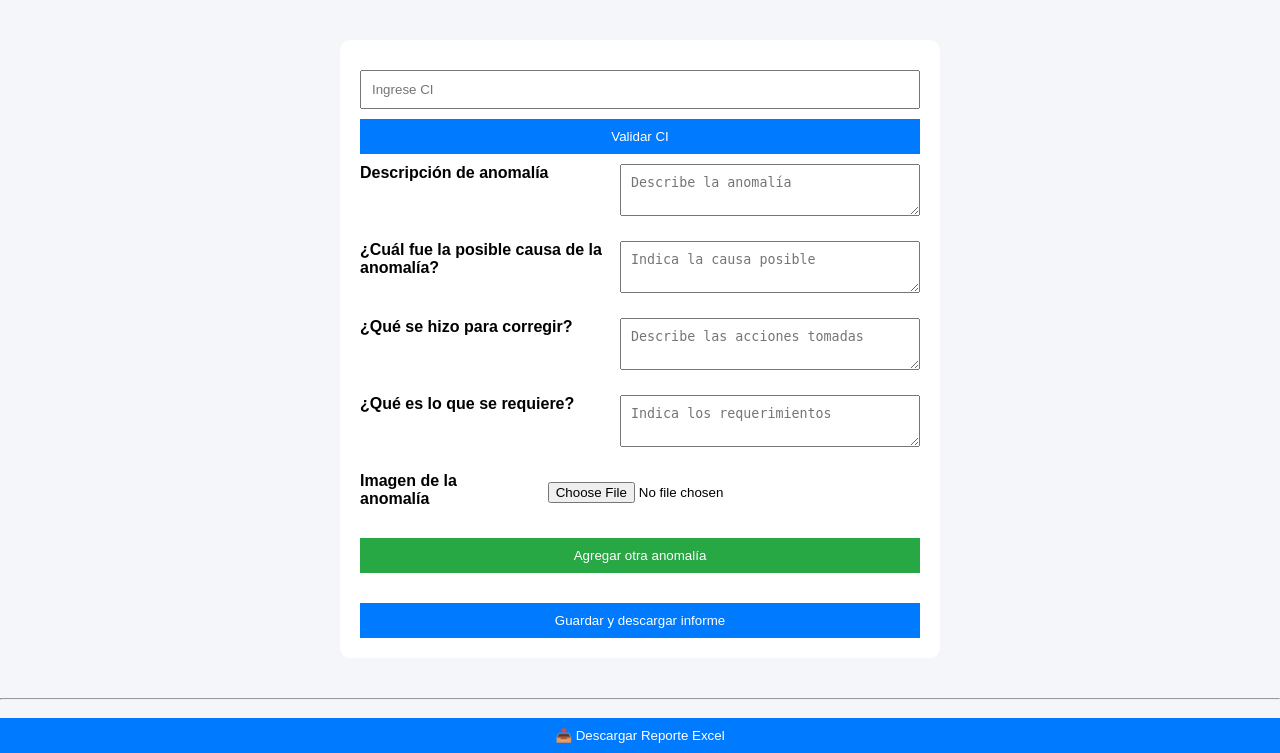
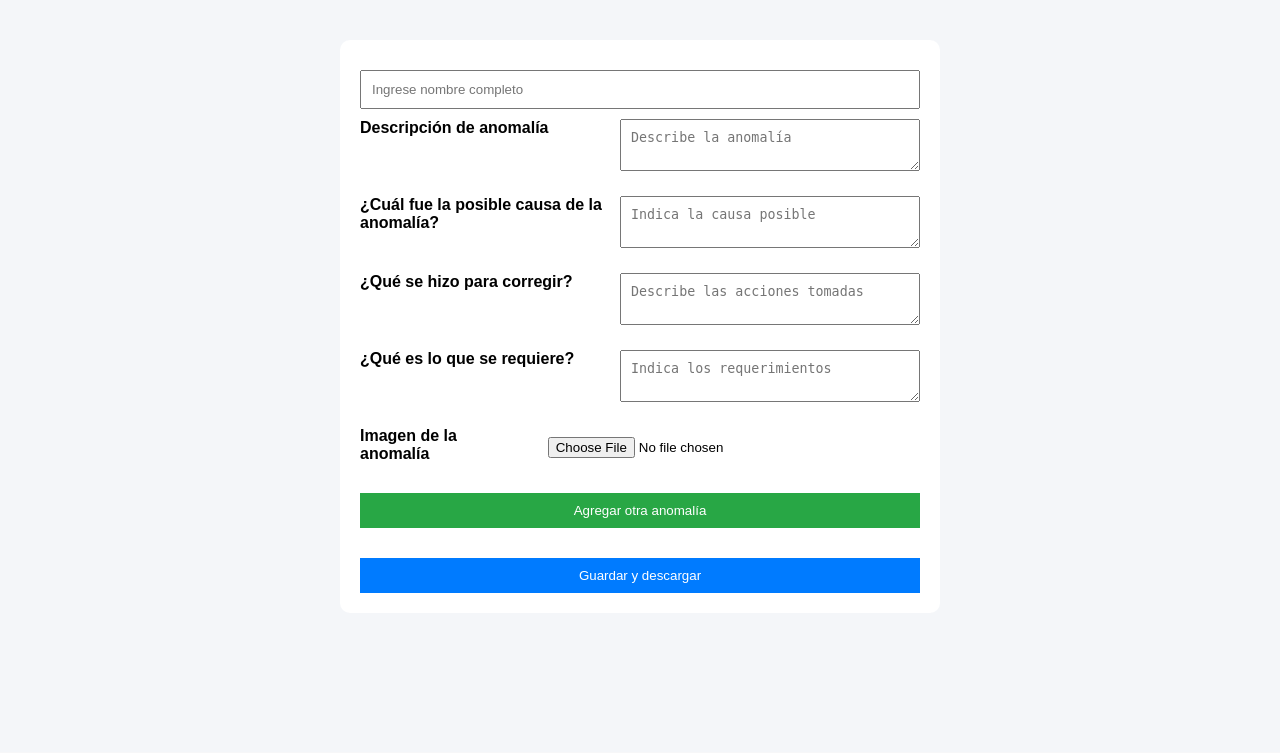
Before and after one commit to dani1riuk-alt/SistemaRegistro, a Flask app: page / in a window 1280 px wide. Shown: the part 48-801 px from the top of the page. After the commit the page ends 641 px from the top, so only its background shows below. Run offline with Flask 3, Linux system fonts and the light colour scheme.

Commit message:
actualizacion app

```diff
--- a/app.py
+++ b/app.py
@@ -32,7 +32,7 @@ def crear_db():
         id INTEGER PRIMARY KEY AUTOINCREMENT,
         fecha TEXT,
         hora TEXT,
-        ci TEXT,
+        nombre TEXT,
         descripcion TEXT,
         motivo_anomalia TEXT,
         correccion_hecha TEXT,
@@ -51,6 +51,10 @@ def crear_db():
         pass
     try:
         cursor.execute("ALTER TABLE registros ADD COLUMN requerido TEXT")
+    except sqlite3.OperationalError:
+        pass
+    try:
+        cursor.execute("ALTER TABLE registros ADD COLUMN nombre TEXT")
     except sqlite3.OperationalError:
         pass
 
@@ -82,38 +86,14 @@ def index():
     return render_template('index.html')
 
 # =========================
-# 🔍 VALIDAR CI
-# =========================
-@app.route('/validar_ci', methods=['POST'])
-def validar_ci():
-    ci = request.json['ci']
-
-    db = get_db()
-    cursor = db.cursor()
-
-    cursor.execute("SELECT nombre, cargo, area FROM trabajadores WHERE ci=?", (ci,))
-    data = cursor.fetchone()
-    db.close()
-
-    if data:
-        return jsonify({
-            "existe": True,
-            "nombre": data[0],
-            "cargo": data[1],
-            "area": data[2]
-        })
-    else:
-        return jsonify({"existe": False})
-
-# =========================
-# 💾 GUARDAR
+# � GUARDAR
 # =========================
 @app.route('/guardar', methods=['POST'])
 def guardar():
-    ci = request.form.get('ci', '').strip()
+    nombre = request.form.get('nombre', '').strip()
 
-    if not ci:
-        return "Por favor ingresa CI", 400
+    if not nombre:
+        return "Por favor ingresa nombre completo", 400
 
     anomalias = []
     imagenes = []
@@ -134,20 +114,12 @@ def guardar():
     if not anomalias:
         return "Debe haber al menos una anomalía completa con imagen", 400
 
-    db = get_db()
-    cursor = db.cursor()
-
-    cursor.execute("SELECT * FROM trabajadores WHERE ci=?", (ci,))
-    if not cursor.fetchone():
-        db.close()
-        return "CI NO VALIDO", 400
-
     ahora = datetime.datetime.now()
     fecha = ahora.strftime('%Y-%m-%d')
     hora = ahora.strftime('%H:%M')
 
-    cursor.execute("SELECT nombre FROM trabajadores WHERE ci=?", (ci,))
-    nombre = cursor.fetchone()[0]
+    db = get_db()
+    cursor = db.cursor()
 
     rutas_imagenes = []
     for i, imagen in enumerate(imagenes):
@@ -159,12 +131,12 @@ def guardar():
     # Insertar cada anomalía como un registro separado
     for i, anomalia in enumerate(anomalias):
         cursor.execute("""
-            INSERT INTO registros (fecha, hora, ci, descripcion, motivo_anomalia, correccion_hecha, requerido, imagen_url)
+            INSERT INTO registros (fecha, hora, nombre, descripcion, motivo_anomalia, correccion_hecha, requerido, imagen_url)
             VALUES (?, ?, ?, ?, ?, ?, ?, ?)
         """, (
             fecha,
             hora,
-            ci,
+            nombre,
             anomalia['descripcion'],
             anomalia['causa'],
             anomalia['correccion'],
@@ -180,26 +152,25 @@ def guardar():
     ws = wb.active
     ws.title = "Informe"
 
-    ws.append(["Fecha", "Hora", "CI", "Nombre", "Descripción de anomalía", "¿Cuál fue la posible causa de la anomalía?", "¿Qué se hizo para corregir?", "¿Qué es lo que se requiere?", "Imagen"])
+    ws.append(["Fecha", "Hora", "Nombre", "Descripción de anomalía", "¿Cuál fue la posible causa de la anomalía?", "¿Qué se hizo para corregir?", "¿Qué es lo que se requiere?", "Imagen"])
 
     fila = 2
     for i, anomalia in enumerate(anomalias):
         ws.cell(row=fila, column=1, value=fecha)
         ws.cell(row=fila, column=2, value=hora)
-        ws.cell(row=fila, column=3, value=ci)
-        ws.cell(row=fila, column=4, value=nombre)
-        ws.cell(row=fila, column=5, value=anomalia['descripcion'])
-        ws.cell(row=fila, column=6, value=anomalia['causa'])
-        ws.cell(row=fila, column=7, value=anomalia['correccion'])
-        ws.cell(row=fila, column=8, value=anomalia['requerido'])
-        ws.cell(row=fila, column=9, value="")
+        ws.cell(row=fila, column=3, value=nombre)
+        ws.cell(row=fila, column=4, value=anomalia['descripcion'])
+        ws.cell(row=fila, column=5, value=anomalia['causa'])
+        ws.cell(row=fila, column=6, value=anomalia['correccion'])
+        ws.cell(row=fila, column=7, value=anomalia['requerido'])
+        ws.cell(row=fila, column=8, value="")
 
         try:
             if os.path.exists(rutas_imagenes[i]):
                 img = Image(rutas_imagenes[i])
                 img.width = 150
                 img.height = 120
-                ws.add_image(img, f'I{fila}')
+                ws.add_image(img, f'H{fila}')
         except Exception:
             pass
 
@@ -207,22 +178,22 @@ def guardar():
 
     ws.column_dimensions['A'].width = 12
     ws.column_dimensions['B'].width = 10
-    ws.column_dimensions['C'].width = 15
-    ws.column_dimensions['D'].width = 25
+    ws.column_dimensions['C'].width = 25
+    ws.column_dimensions['D'].width = 40
     ws.column_dimensions['E'].width = 40
     ws.column_dimensions['F'].width = 40
     ws.column_dimensions['G'].width = 40
-    ws.column_dimensions['H'].width = 35
-    ws.column_dimensions['I'].width = 20
+    ws.column_dimensions['H'].width = 20
 
     for i in range(2, fila):
         ws.row_dimensions[i].height = 120
 
-    for row in ws.iter_rows(min_row=2, max_row=fila-1, min_col=1, max_col=8):
+    for row in ws.iter_rows(min_row=2, max_row=fila-1, min_col=1, max_col=7):
         for cell in row:
             cell.alignment = Alignment(wrap_text=True)
 
-    archivo = f"informe_{ci}_{ahora.strftime('%Y%m%d_%H%M')}.xlsx"
+    ahora = datetime.datetime.now()
+    archivo = f"informe_{nombre}_{ahora.strftime('%Y%m%d_%H%M')}.xlsx"
     wb.save(archivo)
 
     return send_file(archivo, as_attachment=True)
@@ -249,15 +220,14 @@ def exportar_excel():
     ws = wb.active
     ws.title = "Registros"
 
-    ws.append(["Fecha", "Hora", "CI", "Nombre", "Descripción de anomalía", "¿Cuál fue la posible causa de la anomalía?", "¿Qué se hizo para corregir?", "¿Qué es lo que se requiere?", "Imagen"])
+    ws.append(["Fecha", "Hora", "Nombre", "Descripción de anomalía", "¿Cuál fue la posible causa de la anomalía?", "¿Qué se hizo para corregir?", "¿Qué es lo que se requiere?", "Imagen"])
 
     db = get_db()
     cursor = db.cursor()
 
     cursor.execute("""
-        SELECT r.fecha, r.hora, r.ci, t.nombre, r.descripcion, r.motivo_anomalia, r.correccion_hecha, r.requerido, r.imagen_url
+        SELECT r.fecha, r.hora, r.nombre, r.descripcion, r.motivo_anomalia, r.correccion_hecha, r.requerido, r.imagen_url
         FROM registros r
-        LEFT JOIN trabajadores t ON r.ci = t.ci
     """)
 
     fila = 2
@@ -271,11 +241,10 @@ def exportar_excel():
         ws.cell(row=fila, column=5, value=row[4])
         ws.cell(row=fila, column=6, value=row[5])
         ws.cell(row=fila, column=7, value=row[6])
-        ws.cell(row=fila, column=8, value=row[7])
 
         try:
-            if row[8] and os.path.exists(row[8]):
-                img = Image(row[8])
+            if row[7] and os.path.exists(row[7]):
+                img = Image(row[7])
                 img.width = 100
                 img.height = 80
                 ws.add_image(img, f'I{fila}')
@@ -287,18 +256,17 @@ def exportar_excel():
     # Formato
     ws.column_dimensions['A'].width = 12
     ws.column_dimensions['B'].width = 10
-    ws.column_dimensions['C'].width = 15
-    ws.column_dimensions['D'].width = 25
+    ws.column_dimensions['C'].width = 25
+    ws.column_dimensions['D'].width = 40
     ws.column_dimensions['E'].width = 40
     ws.column_dimensions['F'].width = 40
     ws.column_dimensions['G'].width = 40
-    ws.column_dimensions['H'].width = 35
-    ws.column_dimensions['I'].width = 20
+    ws.column_dimensions['H'].width = 20
 
     for i in range(2, fila):
         ws.row_dimensions[i].height = 80
 
-    for row in ws.iter_rows(min_row=2, max_row=fila, min_col=1, max_col=8):
+    for row in ws.iter_rows(min_row=2, max_row=fila, min_col=1, max_col=7):
         for cell in row:
             cell.alignment = Alignment(wrap_text=True)
 
--- a/templates/index.html
+++ b/templates/index.html
@@ -28,10 +28,7 @@ button:hover { opacity:0.95; }
 <div class="container">
 <div class="card">
 
-<input type="text" id="ci" placeholder="Ingrese CI">
-<button onclick="validar()">Validar CI</button>
-
-<div id="datos"></div>
+<input type="text" id="nombre" placeholder="Ingrese nombre completo">
 
 <div id="anomalias-container">
   <div class="anomalia-group">
@@ -60,7 +57,7 @@ button:hover { opacity:0.95; }
 
 <button class="add-btn" onclick="agregarAnomalia()">Agregar otra anomalía</button>
 
-<button onclick="guardar()">Guardar y descargar informe</button>
+<button onclick="guardar()">Guardar y descargar</button>
 
 <div id="mensaje"></div>
 
@@ -68,9 +65,8 @@ button:hover { opacity:0.95; }
 </div>
 
 <script>
-const ci = document.getElementById('ci');
+const nombre = document.getElementById('nombre');
 const mensaje = document.getElementById('mensaje');
-const datos = document.getElementById('datos');
 let anomaliaIndex = 1;
 
 function agregarAnomalia() {
@@ -118,7 +114,7 @@ function removerAnomalia(btn) {
 }
 
 function limpiarFormulario(){
-  ci.value = '';
+  nombre.value = '';
   document.getElementById('anomalias-container').innerHTML = `
     <div class="anomalia-group">
       <div class="anomalia-row">
@@ -144,13 +140,12 @@ function limpiarFormulario(){
     </div>
   `;
   anomaliaIndex = 1;
-  datos.innerHTML = '';
 }
 
 function guardar(){
-  const ciValue = ci.value.trim();
-  if (!ciValue) {
-    mensaje.innerHTML = "<div class='error'>Por favor ingresa CI.</div>";
+  const nombreValue = nombre.value.trim();
+  if (!nombreValue) {
+    mensaje.innerHTML = "<div class='error'>Por favor ingresa nombre completo.</div>";
     return;
   }
 
@@ -179,7 +174,7 @@ function guardar(){
   }
 
   const formData = new FormData();
-  formData.append('ci', ciValue);
+  formData.append('nombre', nombreValue);
   anomalias.forEach((anomalia, index) => {
     formData.append(`anomalia_${index}`, JSON.stringify({
       descripcion: anomalia.descripcion,
@@ -207,7 +202,7 @@ function guardar(){
     const formattedDate = `${now.getFullYear()}${String(now.getMonth()+1).padStart(2, '0')}${String(now.getDate()).padStart(2, '0')}`;
     const formattedTime = `${String(now.getHours()).padStart(2, '0')}${String(now.getMinutes()).padStart(2, '0')}`;
     a.href = url;
-    a.download = `informe_${ciValue}_${formattedDate}_${formattedTime}.xlsx`;
+    a.download = `informe_${nombreValue}_${formattedDate}_${formattedTime}.xlsx`;
     document.body.appendChild(a);
     a.click();
     document.body.removeChild(a);
@@ -221,41 +216,8 @@ function guardar(){
   });
 }
 
-function validar(){
-  const ciValue = ci.value.trim();
-  console.log('Validando CI:', ciValue);
-  if (!ciValue) {
-    datos.innerHTML = "<div class='error'>Ingresa un CI válido</div>";
-    return;
-  }
-  datos.innerHTML = "Validando...";
-  fetch('/validar_ci', {
-    method: 'POST',
-    headers: {'Content-Type': 'application/json'},
-    body: JSON.stringify({ci: ciValue})
-  })
-  .then(r => {
-    console.log('Respuesta status:', r.status);
-    if (!r.ok) {
-      throw new Error('Error en la validación: ' + r.status);
-    }
-    return r.json();
-  })
-  .then(d => {
-    console.log('Respuesta validación:', d);
-    datos.innerHTML = d.existe ?
-      "<div class='success'>✔ " + d.nombre + "</div>" :
-      "<div class='error'>CI inválido</div>";
-  })
-  .catch(error => {
-    console.error('Error en validar:', error);
-    datos.innerHTML = "<div class='error'>Error al validar CI: " + error.message + "</div>";
-  });
-}
+
 </script>
-
-<hr>
-<button onclick="window.location.href='/exportar_excel'">📥 Descargar Reporte Excel</button>
 
 </body>
 </html>
```
Also changed, not shown: database.db, static/uploads/1777843575_0.png (added), static/uploads/1777843760_0.png (added), static/uploads/1777844081_0.png (added), static/uploads/1777844081_1.png (added), static/uploads/1777844081_2.png (added), 2 other files.
